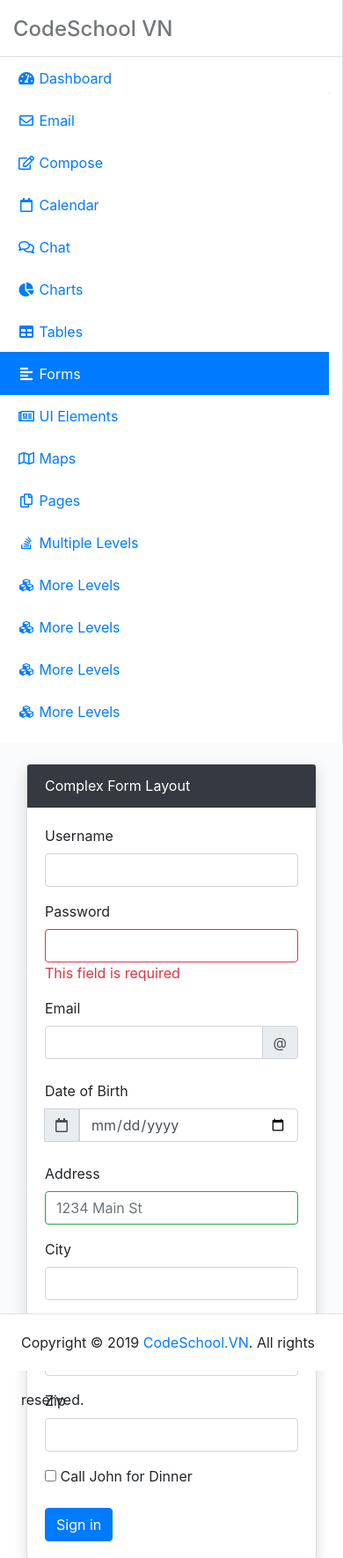
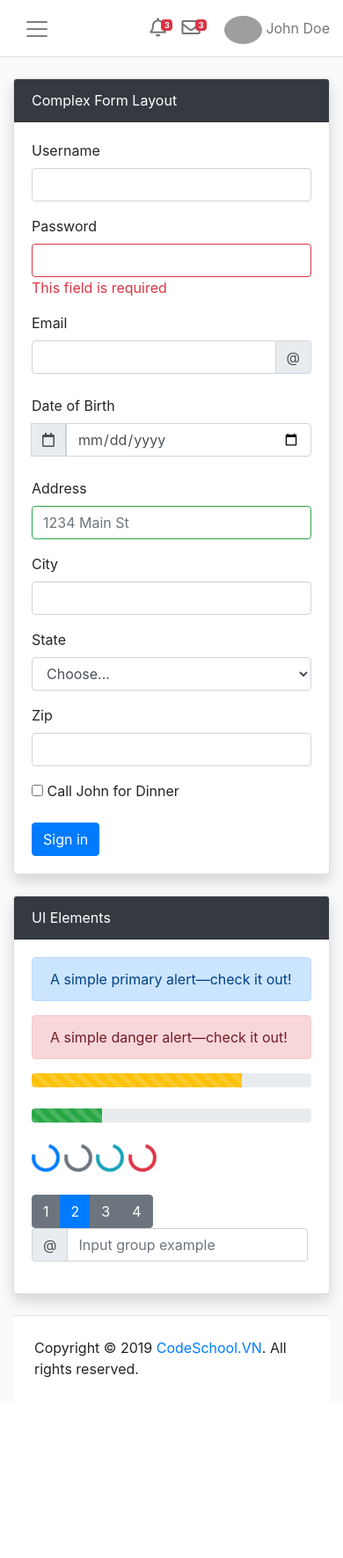
Before and after one commit to hirikarate/bootstrap-starter, a plain HTML site: page index.html in a window 390 px wide. Shown: the top 1771 px of the page at 88% size. After the commit the page ends 1595 px from the top, so only its background shows below. Drawn offline with nearby package versions, Linux system fonts and the light colour scheme; grey boxes are pictures that could not be loaded.

Commit message:
Improved responsiveness for tablet and phone screens.

```diff
--- a/index.html
+++ b/index.html
@@ -21,10 +21,15 @@
 <body>
 	<div class="container-fluid">
 		<header class="row border-bottom">
-			<div class="header-logo col-md-2 border-right">
+			<div class="header-logo col-md-3 col-xl-2 border-right d-none d-md-block">
 				<h4 class="header__item">CodeSchool VN</h4>
 			</div>
-			<div class="header-toolbar d-flex justify-content-end col-md-10">
+			<div class="header-toolbar d-flex justify-content-end col-md-9 col-xl-10">
+				<span class="header__item mr-auto navbar-light d-block d-lg-none">
+					<button class="border-0 navbar-toggler" type="button" data-toggle="collapse" data-target="#navbarSupportedContent" aria-controls="navbarSupportedContent" aria-expanded="false" aria-label="Toggle navigation">
+						<span class="navbar-toggler-icon"></span>
+					</button>
+				</span>
 				<span class="header__item">
 					<i class="far fa-bell fa-lg"></i>
 					<sup><span class="badge badge-danger">3</span></sup>
@@ -40,7 +45,7 @@
 			</div>
 		</header>
 		<div class="row">
-			<div class="sidebar list-group list-group-flush col-md-2 border-right">
+			<div class="sidebar list-group list-group-flush col-lg-3 col-xl-2 px-0 border-right">
 					<a href="" class="list-group-item border-bottom-0">
 						<i class="fas fa-tachometer-alt fa-fw"></i> Dashboard
 					</a>
@@ -105,13 +110,13 @@
 						<i class="fas fa-cubes fa-fw"></i> More Levels
 					</a>
 					<a href="" class="list-group-item border-bottom-0">
-						<i class="fas fa-cubes fa-fw"></i> More Levels
+						<i class="fas fa-cubes fa-fw"></i> LAST Levels
 					</a>
 			</div>
-			<div class="main-content col-md-10">
-				<main class="container-fluid py-4">
+			<div class="main-content col-12 col-lg-9 col-xl-10">
+				<main class="py-lg-4">
 					<div class="row">
-						<div class="col-md-7">
+						<div class="col-lg-7 mt-4 mt-lg-0">
 							<div class="card shadow">
 								<div class="card-header text-white bg-dark">
 									Complex Form Layout
@@ -181,7 +186,7 @@
 								</div>
 							</div> <!-- .card -->
 						</div>
-						<div class="col-md-5">
+						<div class="col-lg-5 mt-4 mt-lg-0">
 							<div class="card shadow">
 								<div class="card-header text-white bg-dark">
 									UI Elements
@@ -236,7 +241,7 @@
 						</div>
 					</div>
 				</main>
-				<footer class="border-top px-4">
+				<footer class="border-top p-4 mt-4">
 					Copyright © 2019 <a href="http://codeschool.vn" target="_blank" title="CodeSchool.VN">CodeSchool.VN</a>. All rights reserved.
 				</footer>
 			</div> <!-- .main-content -->
--- a/styles/footer.css
+++ b/styles/footer.css
@@ -6,10 +6,17 @@ html {
 
 footer {
 	background-color: #FFFFFF;
-	position: absolute;
-	left: 0;
-	right: 0;
-	bottom: 0;
-	height: 65px;
-	line-height: 65px;
+	width: 100%;
+	height: 100px;
 }
+
+/* Large devices (desktops, 992px and up) */
+@media (min-width: 992px) {
+
+	footer {
+		position: absolute;
+		bottom: 0;
+		right: 0;
+		height: 65px;
+	}
+}
--- a/styles/main.css
+++ b/styles/main.css
@@ -2,6 +2,9 @@
 	background-color: #f9fafb;
 }
 
-.main-content main {
-	height: calc(100vh - 65px - 65px);
+/* Large devices (desktops, 992px and up) */
+@media (min-width: 992px) {
+	.main-content main {
+		height: calc(100vh - 65px - 65px);
+	}
 }
--- a/styles/sidebar.css
+++ b/styles/sidebar.css
@@ -1,5 +1,25 @@
 
 .sidebar {
-	height: calc(100vh - 65px);
 	overflow-y: auto;
 }
+
+
+@media (max-width: 991px) {
+	.sidebar {
+		position: fixed;
+		top: 0;
+		left: -310px;
+		z-index: 999;
+		overflow-y: auto;
+		height: 100vh;
+		width: 300px;
+	}
+}
+
+/* Large devices (desktops, 992px and up) */
+@media (min-width: 992px) {
+	.sidebar {
+		position: static;
+		height: calc(100vh - 65px);
+	}
+}
```
Also changed, not shown: table.html (+12 -7 lines).
